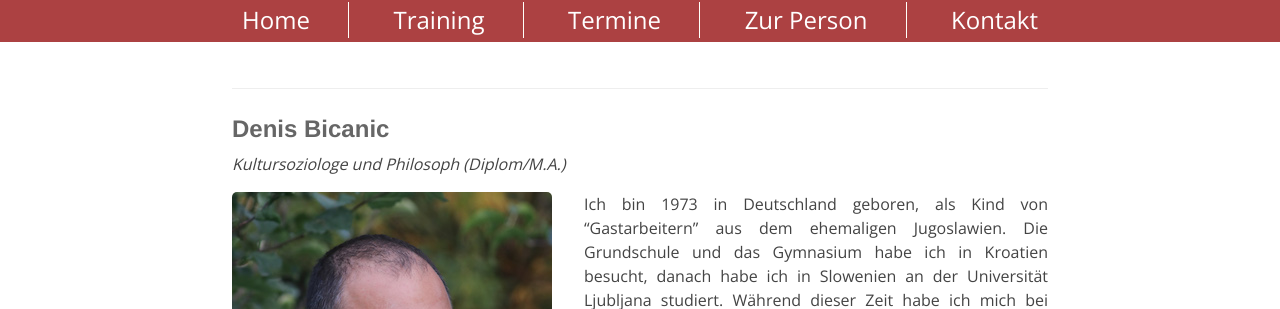
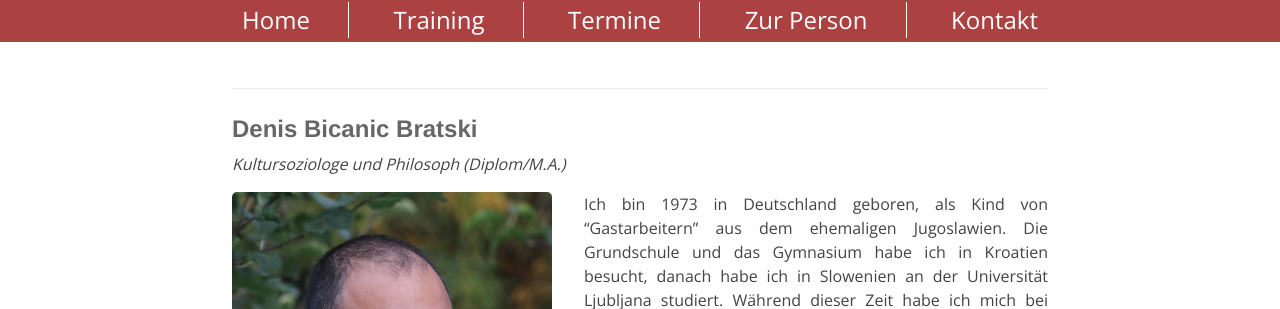
Before and after one commit to herzweite/herzweite.github.io, a Jekyll site: the page built from zur-person.md, in a window 1280 px wide. Shown: the part 188-497 px from the top of the page. Built offline with Jekyll 4.4.1, drawn with Linux system fonts in a browser that asks for light colours; our own code applies the rules of GitHub Pages for plain Markdown files.

Commit message:
Update zur-person.md

```diff
--- a/zur-person.md
+++ b/zur-person.md
@@ -1,6 +1,6 @@
 
 ---
-## Denis Bicanic
+## Denis Bicanic Bratski
 *Kultursoziologe und Philosoph (Diplom/M.A.)*
 
 ![Denis Bicanic](/images/denis.jpg)
```
